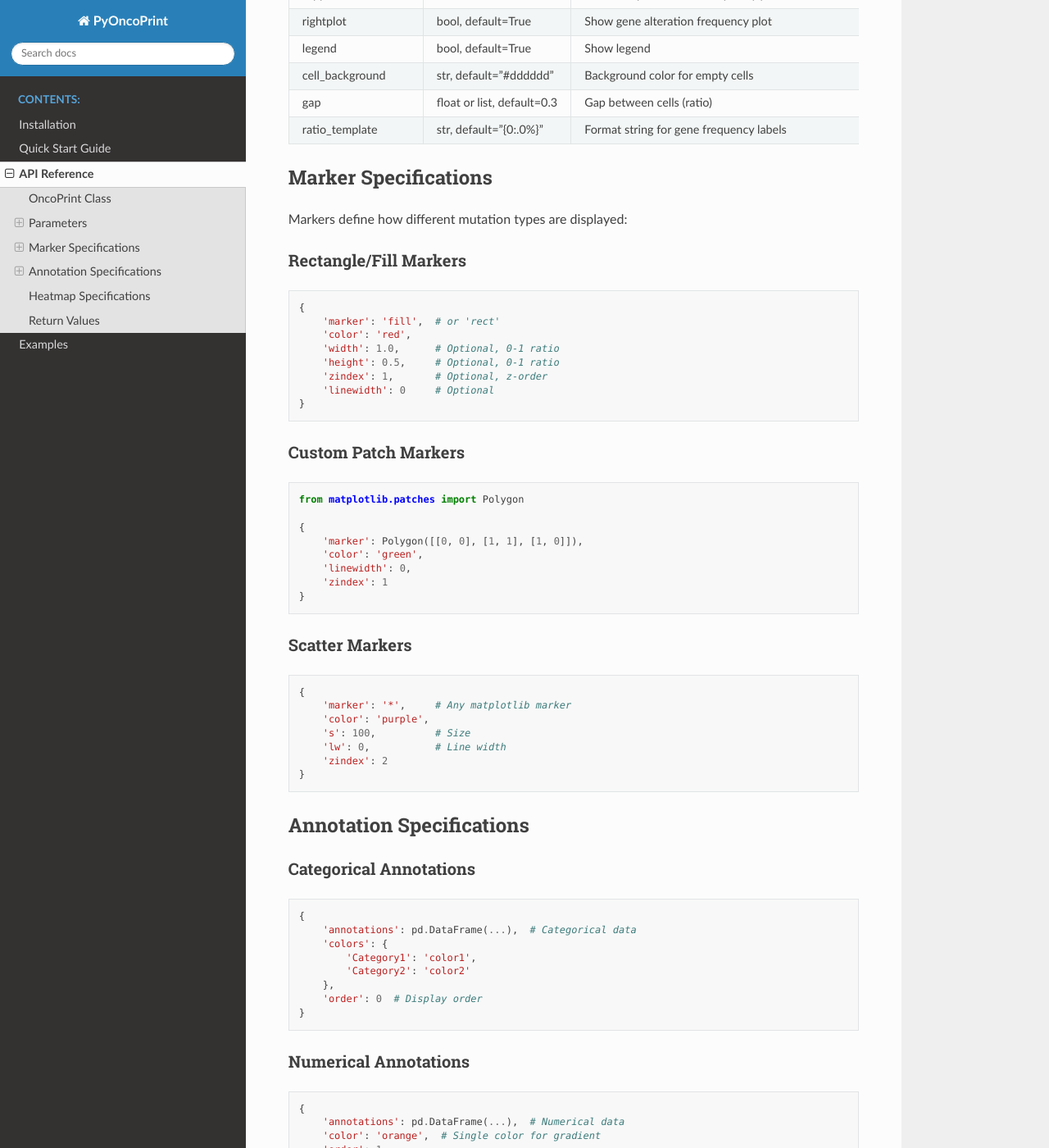
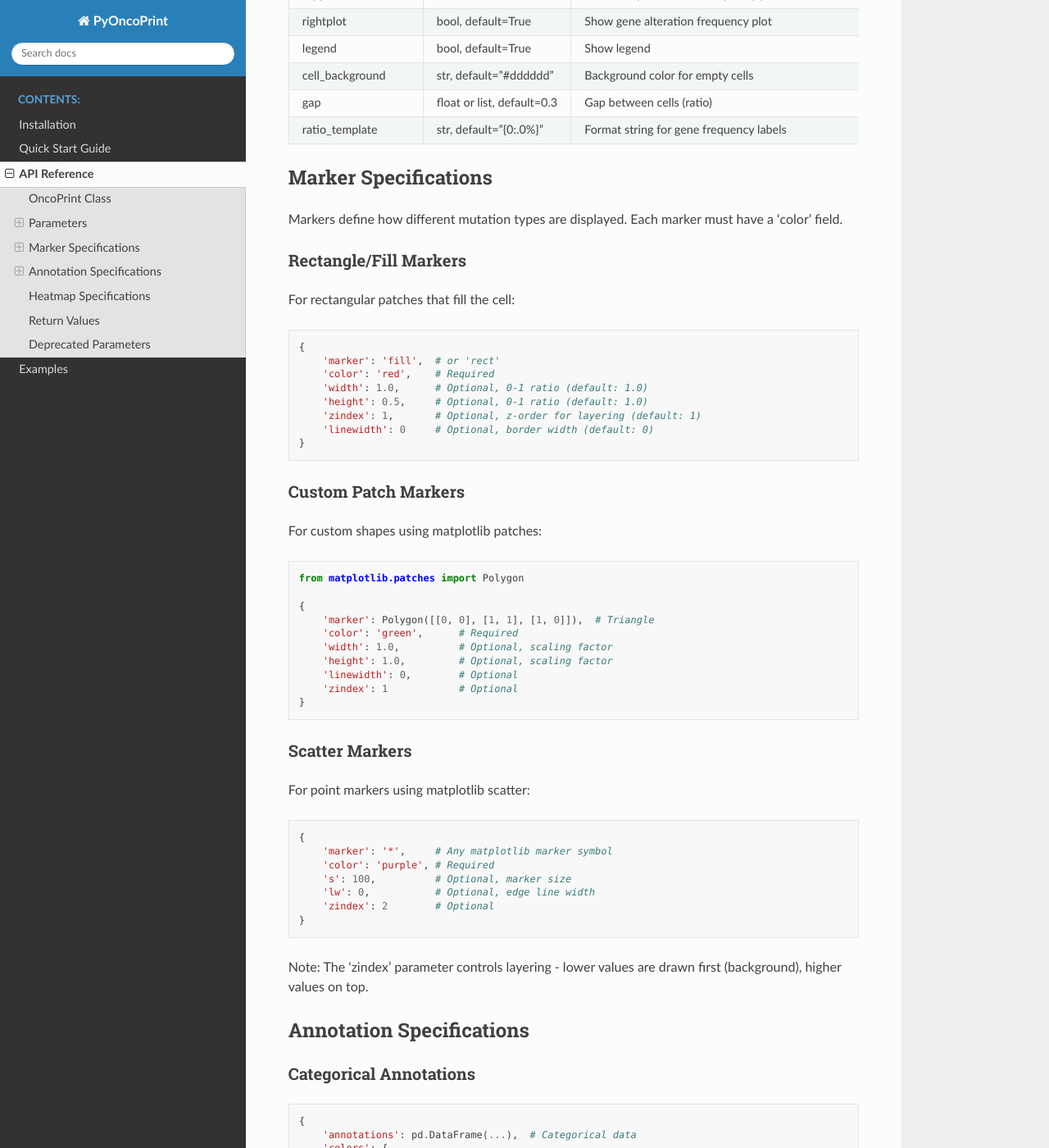
Before and after one commit to pnucolab/pyoncoprint, a Sphinx documentation site: the page built from docs/source/api.rst, in a window 1280 px wide and 1400 px high, scrolled down 973 px. Shown: the whole window at 82% size. Built offline with Sphinx 7.4.7 and the Read the Docs theme 3.1.0, drawn with Linux system fonts in a browser that asks for light colours; some of the changed text lies outside the part shown.

Commit message:
fix typo and docs

```diff
--- a/docs/source/api.rst
+++ b/docs/source/api.rst
@@ -93,48 +93,58 @@ OncoPrint.oncoprint
 Marker Specifications
 ---------------------
 
-Markers define how different mutation types are displayed:
+Markers define how different mutation types are displayed. Each marker must have a 'color' field.
 
 Rectangle/Fill Markers
 ~~~~~~~~~~~~~~~~~~~~~~
+
+For rectangular patches that fill the cell:
 
 .. code-block:: python
 
    {
        'marker': 'fill',  # or 'rect'
-       'color': 'red',
-       'width': 1.0,      # Optional, 0-1 ratio
-       'height': 0.5,     # Optional, 0-1 ratio
-       'zindex': 1,       # Optional, z-order
-       'linewidth': 0     # Optional
+       'color': 'red',    # Required
+       'width': 1.0,      # Optional, 0-1 ratio (default: 1.0)
+       'height': 0.5,     # Optional, 0-1 ratio (default: 1.0)
+       'zindex': 1,       # Optional, z-order for layering (default: 1)
+       'linewidth': 0     # Optional, border width (default: 0)
    }
 
 Custom Patch Markers
 ~~~~~~~~~~~~~~~~~~~~
+
+For custom shapes using matplotlib patches:
 
 .. code-block:: python
 
    from matplotlib.patches import Polygon
 
    {
-       'marker': Polygon([[0, 0], [1, 1], [1, 0]]),
-       'color': 'green',
-       'linewidth': 0,
-       'zindex': 1
+       'marker': Polygon([[0, 0], [1, 1], [1, 0]]),  # Triangle
+       'color': 'green',      # Required
+       'width': 1.0,          # Optional, scaling factor
+       'height': 1.0,         # Optional, scaling factor
+       'linewidth': 0,        # Optional
+       'zindex': 1            # Optional
    }
 
 Scatter Markers
 ~~~~~~~~~~~~~~~
 
+For point markers using matplotlib scatter:
+
 .. code-block:: python
 
    {
-       'marker': '*',     # Any matplotlib marker
-       'color': 'purple',
-       's': 100,          # Size
-       'lw': 0,           # Line width
-       'zindex': 2
+       'marker': '*',     # Any matplotlib marker symbol
+       'color': 'purple', # Required
+       's': 100,          # Optional, marker size
+       'lw': 0,           # Optional, edge line width
+       'zindex': 2        # Optional
    }
+
+Note: The 'zindex' parameter controls layering - lower values are drawn first (background), higher values on top.
 
 Annotation Specifications
 -------------------------
@@ -188,8 +198,19 @@ The `oncoprint()` method returns:
 Where:
 - ``fig``: matplotlib Figure object
 - ``ax``: Main oncoprint axis
-- ``ax2``: Twin axis for gene labels
-- ``ax_top``: Top barplot axis (sample frequencies)
-- ``ax_annot``: Annotation tracks axis
-- ``ax_right``: Right barplot axis (gene frequencies)
-- ``ax_legend``: Legend axis
+- ``ax2``: Twin axis for gene labels (right side)
+- ``ax_top``: Top barplot axis (sample frequencies), None if topplot=False
+- ``ax_annot``: Annotation tracks axis, None if no annotations
+- ``ax_right``: Right barplot axis (gene frequencies), None if rightplot=False
+- ``ax_legend``: Legend axis, None if legend=False
+
+Deprecated Parameters
+---------------------
+
+The following parameters are deprecated but still supported for backward compatibility:
+
+- ``is_topplot``: Use ``topplot`` instead
+- ``is_rightplot``: Use ``rightplot`` instead
+- ``is_legend``: Use ``legend`` instead
+
+These will print a warning message if used.
--- a/docs/source/quickstart.rst
+++ b/docs/source/quickstart.rst
@@ -7,6 +7,8 @@ Basic Usage
 -----------
 
 1. Import the library and prepare your data:
+
+**Note**: PyOncoPrint automatically handles duplicate gene names by concatenating their mutations with a separator (default: ",").
 
 .. code-block:: python
 
```
Also changed, not shown: other parts of docs/source/api.rst (+3 -3 lines), docs/source/examples.rst (+29 -0 lines), docs/source/installation.rst (+11 -1 lines), pyoncoprint/__init__.py (+6 -6 lines), pyproject.toml (+4 -5 lines), 1 other file.
